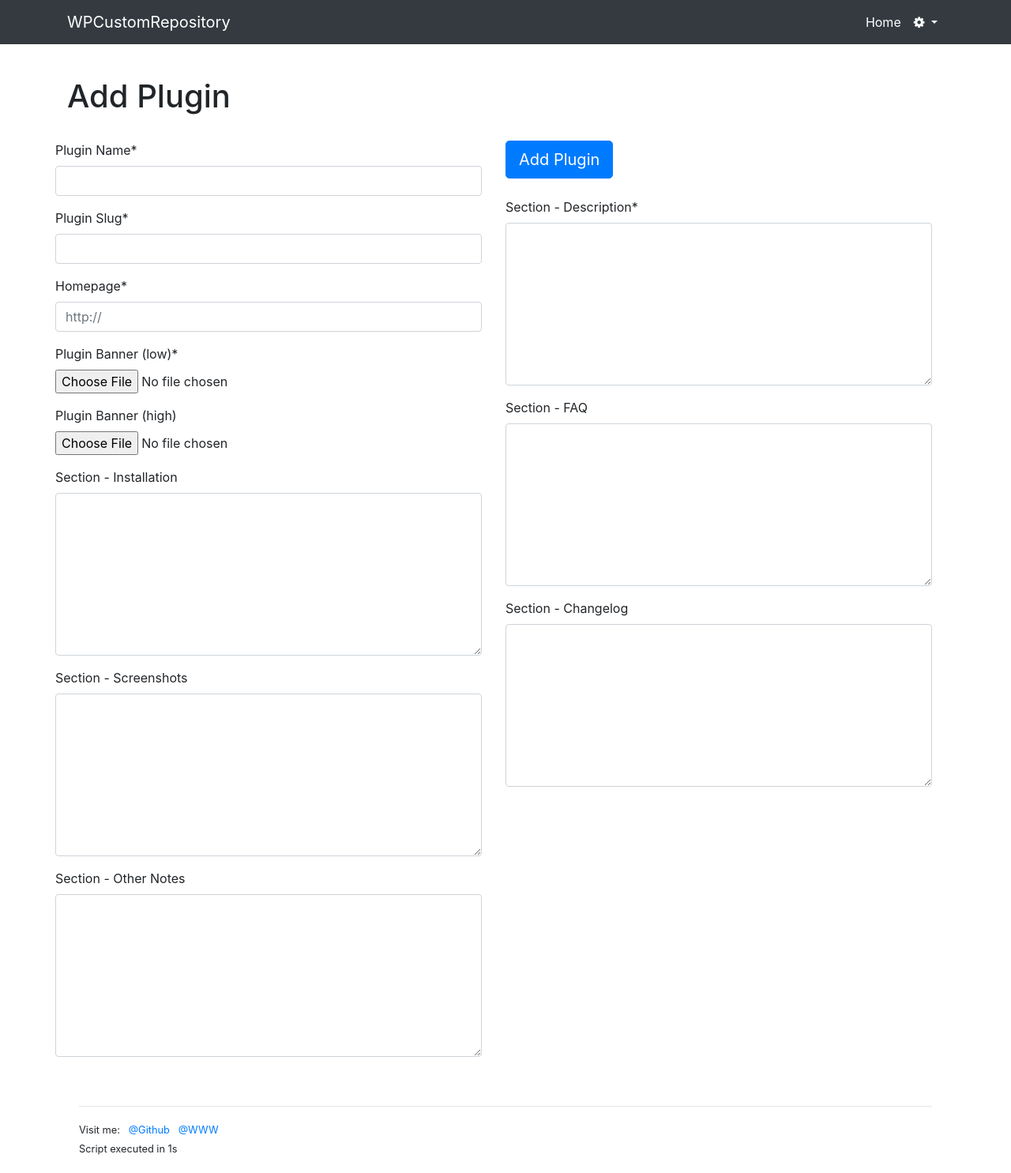
After one commit to KaiserWerk/WPCustomRepository, a PHP site: template resources/views/plugin/add_base.tpl.php in a window 1280 px wide. The commit adds this page. Shown: the whole page at 79% size. Run offline with PHP 8.4, Linux system fonts and the light colour scheme; the template is opened without the code that fills it, so the values that code supplies are empty; some libraries are stand-ins or nearby versions.

Commit message:
reworks of the Plugin feature

```diff
--- a/resources/views/header.tpl.php
+++ b/resources/views/header.tpl.php
@@ -44,7 +44,8 @@ $StopwatchHelper->start();
                         <div class="dropdown-menu" aria-labelledby="navbarDropdown">
                             <a class="dropdown-item" href="/plugin/list">Plugin List</a>
                             <div class="dropdown-divider"></div>
-                            <a class="dropdown-item" href="/plugin/add">Add Plugin</a>
+                            <a class="dropdown-item" href="/plugin/base/add">Add Plugin</a>
+                            <a class="dropdown-item" href="/plugin/version/add">Add Plugin Version</a>
                         </div>
                     </li>
                     <?php if ((bool)getenv('LICENSE_SYSTEM_ENABLED') === true) { ?>
--- /dev/null
+++ b/resources/views/plugin/add_base.tpl.php
@@ -0,0 +1,91 @@
+<script src="/assets/ckeditor/ckeditor.js"></script>
+<div class="container">
+    <div class="row">
+        <div class="col-md-12">
+            <h1 class="mt-5">Add Plugin</h1>
+            <br>
+            <div class="row">
+                <form method="post" class="row" enctype="multipart/form-data" style="width: 100%;">
+                    <?php AuthHelper::generateCSRFInput(); ?>
+                    <div class="col-md-6 col-sm-12">
+                        <div class="form-group">
+                            <label for="plugin_name">Plugin Name*</label>
+                            <input type="text" name="_plugin_add[plugin_name]" id="plugin_name" class="form-control" required>
+                        </div>
+                        <div class="form-group">
+                            <label for="slug">Plugin Slug*</label>
+                            <input type="text" name="_plugin_add[slug]" id="slug" class="form-control" required>
+                        </div>
+                        <div class="form-group">
+                            <label for="homepage">Homepage*</label>
+                            <input type="url" name="_plugin_add[homepage]" id="homepage" class="form-control" placeholder="http://">
+                        </div>
+                        <div class="form-group">
+                            <label for="_plugin_add_banner_low">Plugin Banner (low)*</label>
+                            <input type="file" name="_plugin_add_banner_low" id="_plugin_add_banner_low" class="form-control-file">
+                        </div>
+                        <div class="form-group">
+                            <label for="_plugin_add_banner_high">Plugin Banner (high)</label>
+                            <input type="file" name="_plugin_add_banner_high" id="_plugin_add_banner_high" class="form-control-file">
+                        </div>
+
+                        <div class="form-group">
+                            <label for="section_installation">Section - Installation</label><br>
+                            <textarea name="_plugin_add[section_installation]" id="section_installation" class="form-control" rows="8" required></textarea>
+                            <script>
+                                CKEDITOR.replace('section_installation');
+                            </script>
+                        </div>
+
+                        <div class="form-group">
+                            <label for="section_screenshots">Section - Screenshots</label><br>
+                            <textarea name="_plugin_add[section_screenshots]" id="section_screenshots" class="form-control" rows="8" required></textarea>
+                            <script>
+                                CKEDITOR.replace('section_screenshots');
+                            </script>
+                        </div>
+
+                        <div class="form-group">
+                            <label for="section_other_notes">Section - Other Notes</label><br>
+                            <textarea name="_plugin_add[section_other_notes]" id="section_other_notes" class="form-control" rows="8" required></textarea>
+                            <script>
+                                CKEDITOR.replace('section_other_notes');
+                            </script>
+                        </div>
+
+                    </div>
+
+                    <div class="col-md-6 col-sm-12">
+                        <button type="submit" name="btn_plugin_add" class="btn btn-primary btn-lg">Add Plugin</button>
+                        <br><br>
+
+                        <div class="form-group">
+                            <label for="section_description">Section - Description*</label><br>
+                            <textarea name="_plugin_add[section_description]" id="section_description" class="form-control" rows="8" required></textarea>
+                            <script>
+                                CKEDITOR.replace('section_description');
+                            </script>
+                        </div>
+
+                        <div class="form-group">
+                            <label for="section_faq">Section - FAQ</label><br>
+                            <textarea name="_plugin_add[section_faq]" id="section_faq" class="form-control" rows="8" required></textarea>
+                            <script>
+                                CKEDITOR.replace('section_faq');
+                            </script>
+                        </div>
+
+                        <div class="form-group">
+                            <label for="section_changelog">Section - Changelog</label><br>
+                            <textarea name="_plugin_add[section_changelog]" id="section_changelog" class="form-control" rows="8" required></textarea>
+                            <script>
+                                CKEDITOR.replace('section_changelog');
+                            </script>
+                        </div>
+
+
+                    </div>
+                </form>
+            </div>
+        </div>
+    </div>
```
Also changed, not shown: controller/FileController.php (+51 -16 lines), controller/PluginController.php (+66 -27 lines), resources/views/plugin/list.tpl.php (+36 -4 lines), resources/views/plugin/add_version.tpl.php (renamed from resources/views/plugin/add.tpl.php), resources/views/plugin/show_base.tpl.php (renamed from resources/views/plugin/show.tpl.php).
